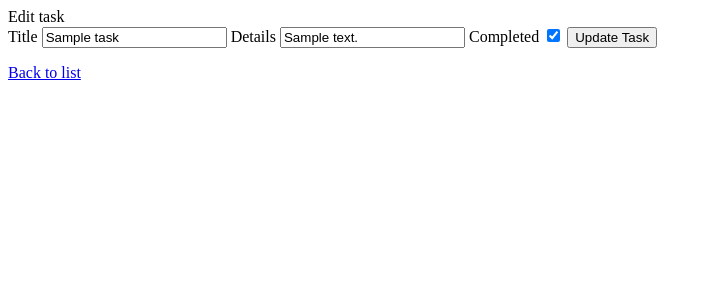
After one commit to KateWright305/rails-task-manager, a Rails app: page /tasks/1/edit in a window 1280 px wide. The commit adds this page. Shown: the top 300 px of the page, without its empty margins (0-712 px from the left). Run offline with Rails 7, Linux system fonts and the light colour scheme; tables that the repository leaves empty hold one stand-in row (values such as "Sample post"); some libraries are stand-ins or nearby versions.

Commit message:
Edit added

```diff
--- a/app/controllers/tasks_controller.rb
+++ b/app/controllers/tasks_controller.rb
@@ -17,6 +17,16 @@ class TasksController < ApplicationController
     @task.save
   end
 
+  def edit
+    @task = Task.find(params[:id])
+  end
+
+  def update
+    @task = Task.find(params[:id])
+    @task.update(task_params)
+    redirect_to task_path(@task)
+  end
+
   private
 
   def task_params
--- /dev/null
+++ b/app/views/tasks/edit.html.erb
@@ -0,0 +1,13 @@
+<%= "Edit task" %>
+
+<%= form_with model: @task do |f| %>
+  <%= f.label :title %>
+  <%= f.text_field :title %>
+  <%= f.label :details %>
+  <%= f.text_field :details %>
+  <%= f.label :completed %>
+  <%= f.check_box :completed %>
+  <%= f.submit %>
+<% end %>
+
+<p><%= link_to "Back to list", tasks_path %></p>
--- a/app/views/tasks/index.html.erb
+++ b/app/views/tasks/index.html.erb
@@ -5,3 +5,5 @@
     <li><%= link_to task.title, task_path(task) %></li>
   <% end %>
 </ul>
+
+<p><%= link_to "Add task", tasks_new_path %></p>
--- a/app/views/tasks/new.html.erb
+++ b/app/views/tasks/new.html.erb
@@ -7,3 +7,5 @@
   <%= f.text_field :details %>
   <%= f.submit %>
 <% end %>
+
+<p><%= link_to "Back to list", tasks_path %></p>
--- a/app/views/tasks/show.html.erb
+++ b/app/views/tasks/show.html.erb
@@ -2,3 +2,5 @@
 
 <p><%= @task.details %></p>
 <p><%= @task.completed ? "This task is completed" : "This task is not completed" %></p>
+
+<p><%= link_to "Back to list", tasks_path %></p>
--- a/config/routes.rb
+++ b/config/routes.rb
@@ -3,5 +3,7 @@ Rails.application.routes.draw do
   get "tasks", to: "tasks#index"
   get "tasks/new", to: "tasks#new"
   post "tasks", to: "tasks#create"
+  get "tasks/:id/edit", to: "tasks#edit"
+  patch "tasks/:id", to: "tasks#update"
   get "tasks/:id", to: "tasks#show", as: :task
 end
```
